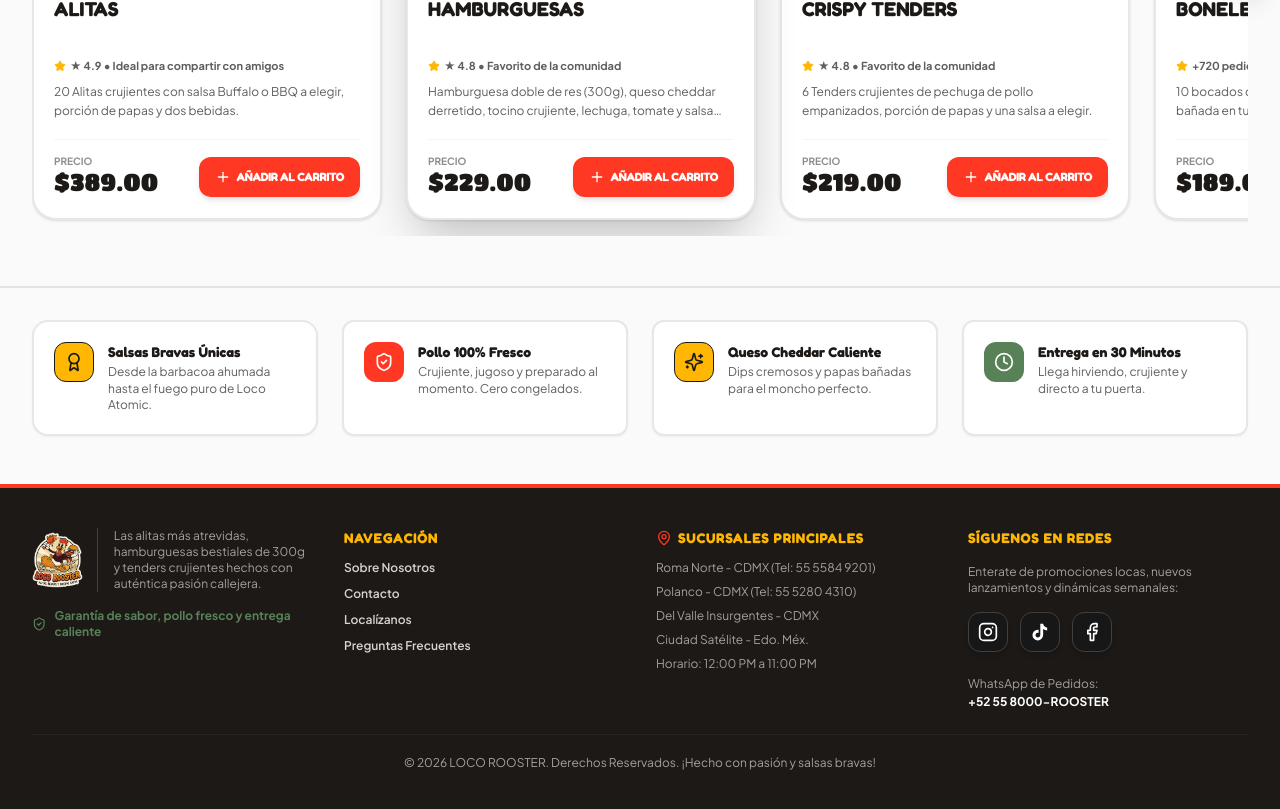
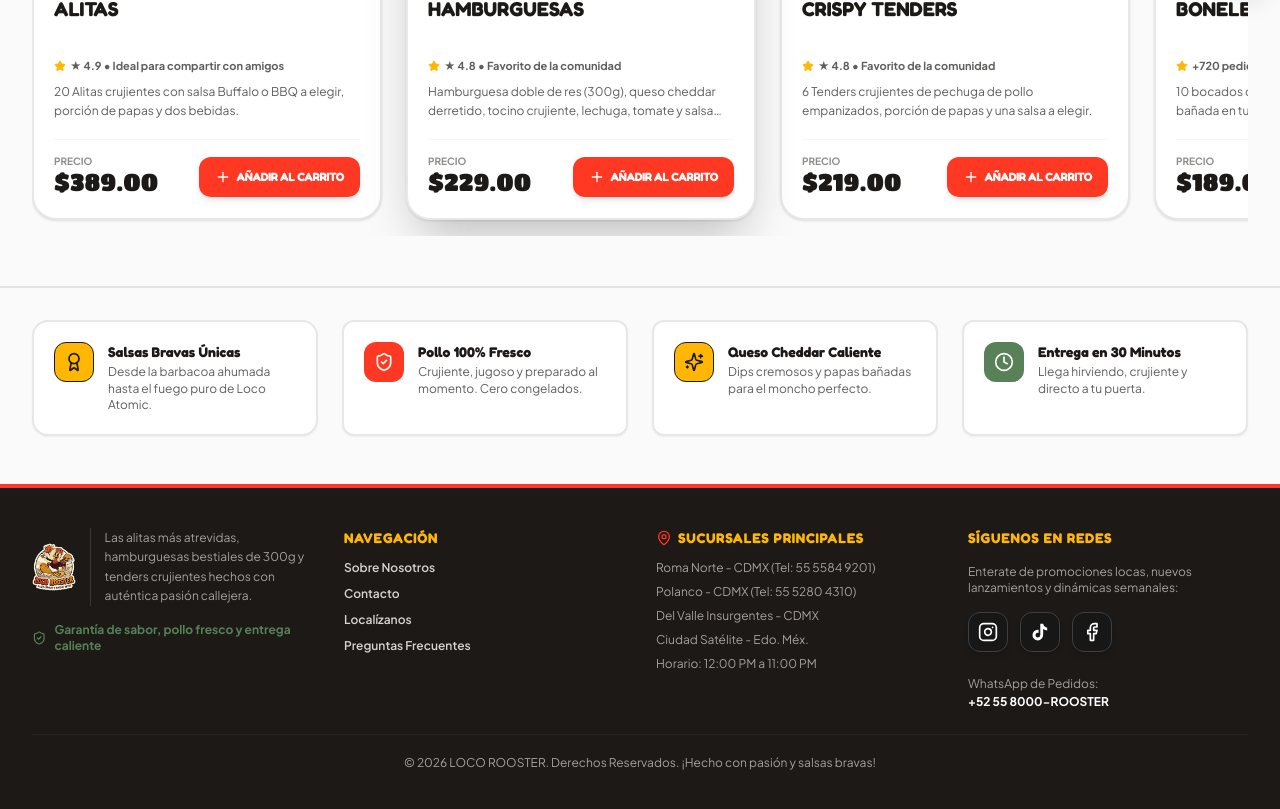
Before and after one commit to albertope18031-ctrl/comida-web, a Next.js app: page / in a window 1280 px wide. Shown: the part 1156-1965 px from the top of the page. Built offline with nearby package versions, Linux system fonts and the light colour scheme.

Commit message:
Add files via upload

```diff
--- a/src/components/shop/Footer.tsx
+++ b/src/components/shop/Footer.tsx
@@ -23,21 +23,21 @@ export function Footer() {
         <div className="grid grid-cols-1 md:grid-cols-4 gap-8 pb-6 border-b border-neutral-800">
           {/* Columna 1: Logotipo Simplificado y Declaración */}
           <div className="space-y-4 md:col-span-1">
-            <div className="flex flex-col sm:flex-row items-start sm:items-center gap-3.5">
+            <div className="flex flex-row items-center gap-3 sm:gap-3.5">
               <Link
                 href="/"
-                className="inline-flex items-center outline-none focus:outline-none focus-visible:outline-none ring-0 focus:ring-0 focus-visible:ring-0 border-none select-none [-webkit-tap-highlight-color:transparent] group shrink-0"
+                className="inline-flex items-center outline-none focus:outline-none focus-visible:outline-none ring-0 focus:ring-0 focus-visible:ring-0 border-none select-none [-webkit-tap-highlight-color:transparent] group shrink-0 flex-shrink-0"
                 aria-label="Loco Rooster - Inicio"
               >
                 <Image
                   src="/images/loco%20rooster_sin_fondo.png"
                   alt="Loco Rooster"
-                  width={150}
-                  height={48}
-                  className="h-12 md:h-14 w-auto object-contain group-hover:scale-105 transition-transform duration-200 outline-none focus:outline-none focus-visible:outline-none ring-0 focus:ring-0 focus-visible:ring-0 border-none select-none [-webkit-tap-highlight-color:transparent]"
+                  width={120}
+                  height={44}
+                  className="h-10 sm:h-12 w-auto object-contain shrink-0 flex-shrink-0 group-hover:scale-105 transition-transform duration-200 outline-none focus:outline-none focus-visible:outline-none ring-0 focus:ring-0 focus-visible:ring-0 border-none select-none [-webkit-tap-highlight-color:transparent]"
                 />
               </Link>
-              <p className="text-xs text-stone-400 max-w-sm text-center sm:text-left font-sans sm:border-l sm:border-stone-700 sm:pl-4">
+              <p className="text-[11px] sm:text-xs text-stone-400 text-left font-sans border-l border-stone-700/80 pl-3 sm:pl-3.5 leading-snug sm:leading-relaxed flex-1">
                 Las alitas más atrevidas, hamburguesas bestiales de 300g y tenders crujientes hechos con auténtica pasión callejera.
               </p>
             </div>
```
